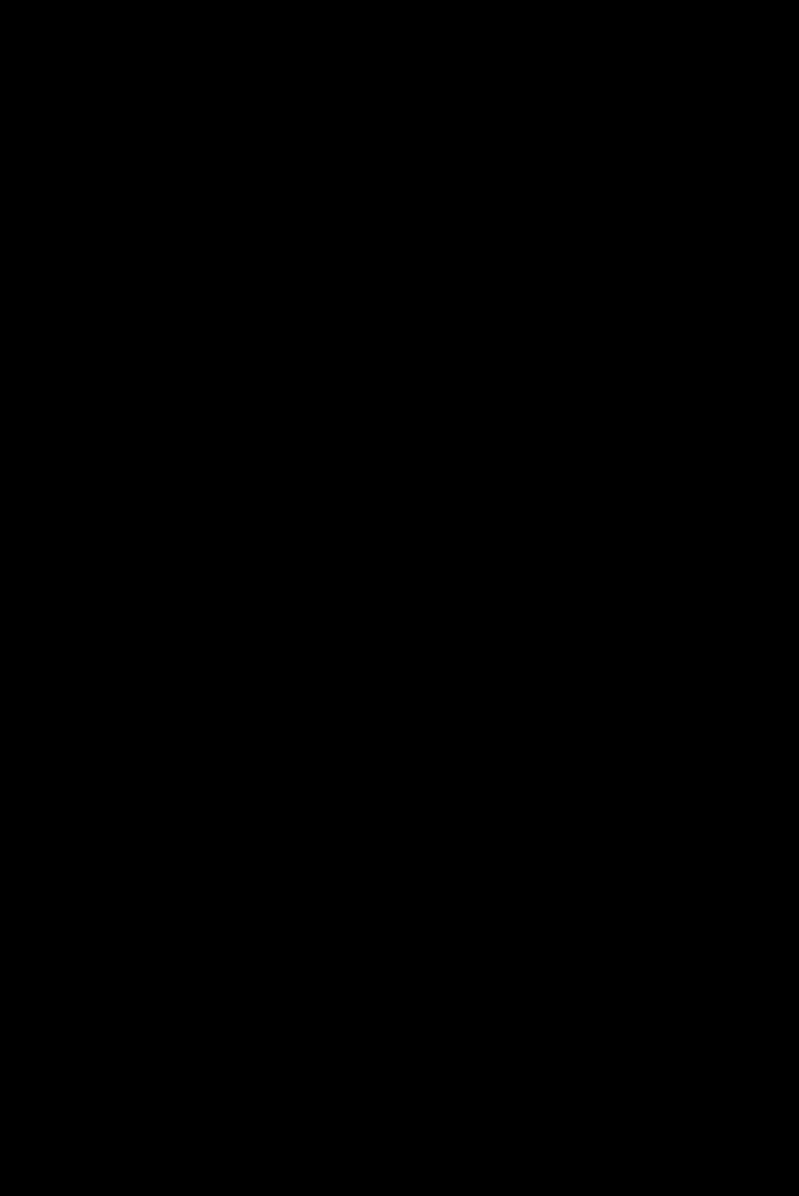
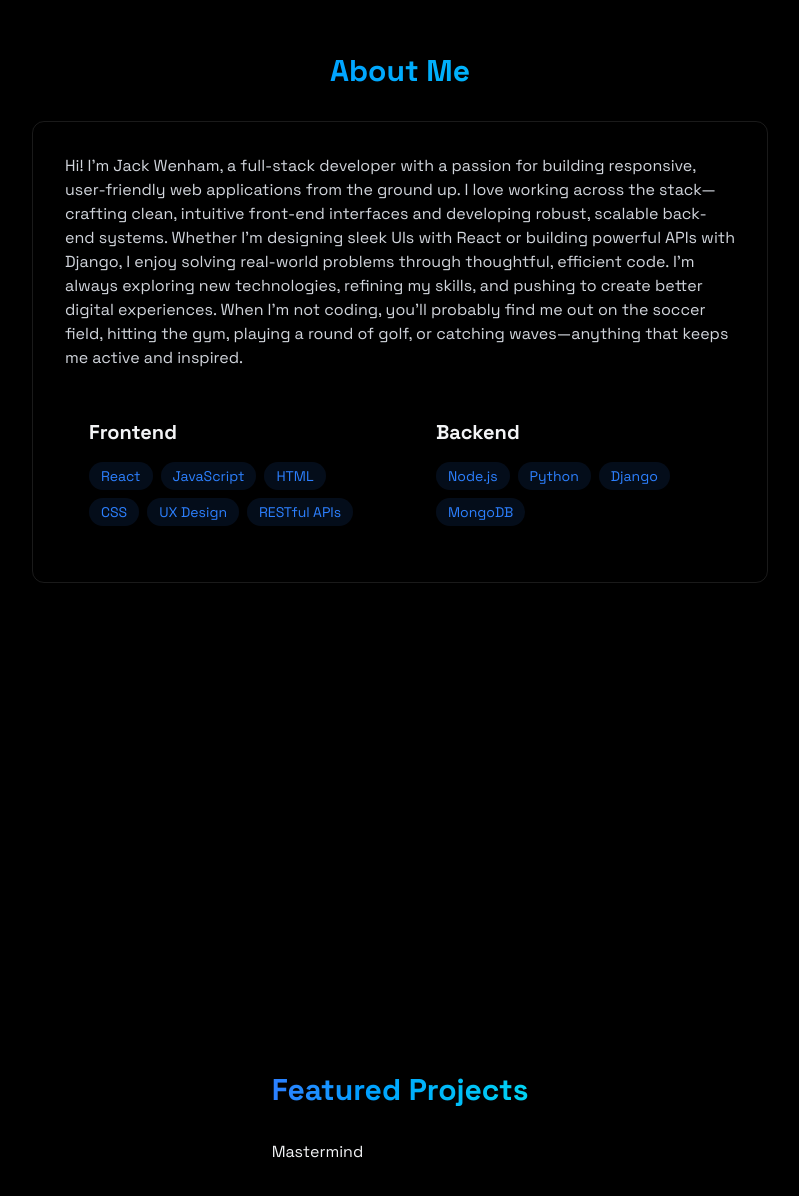
Before and after one commit to JWenham22/portfolio, a React (Vite) app: page / in a window 1280 px wide. Shown: the part 882-2078 px from the top of the page, without its empty margins (240-1039 px from the left). Before the commit the page ends 800 px from the top, so only its background shows below. Built offline with nearby package versions, Linux system fonts and the light colour scheme.

Commit message:
finishing up the nav

```diff
--- a/src/App.jsx
+++ b/src/App.jsx
@@ -4,6 +4,8 @@
 import { Navbar } from './components/Navbar.jsx'
 import { MobileMenu } from './components/MobileMenu.jsx'
 import { Home } from './components/sections/Home.jsx'
+import { About } from './components/sections/About.jsx'
+import { Projects } from './components/sections/Projects.jsx'
 import "./index.css"
 
 function App() {
@@ -16,6 +18,8 @@
         <Navbar menuOpen={menuOpen} setMenuOpen={setMenuOpen}/>
         <MobileMenu menuOpen={menuOpen} setMenuOpen={setMenuOpen}/>
         <Home />
+        <About />
+        <Projects />
       </div>
     </>
   )
--- a/src/components/sections/About.jsx
+++ b/src/components/sections/About.jsx
@@ -0,0 +1,62 @@
+export const About = () => {
+
+    const frontendSkills = ["React", "JavaScript", "HTML", "CSS", "UX Design", "RESTful APIs"]
+    const backendSkills = ["Node.js", "Python", "Django", "MongoDB"]
+
+    return <section id="about" className="min-h-screen flex items-center justify-center py-20"
+    >
+        <div className="max-w-3xl mx-auto px-4">
+            <h2 className="text-3xl font-bold mb-8 bg-gradient-to-r from-blue-500 to-cyan-400 bg-clip-text text-transparent text-center">
+                 About Me
+            </h2>
+
+            <div className="rounded-xl p-8 border-white/10 border hover:-translate-y-1 transition-all">
+                <p className="text-gray-300 mb-6">
+                Hi! I'm Jack Wenham, a full-stack developer with a passion for building responsive,
+                user-friendly web applications from the ground up. I love working across the
+                stack—crafting clean, intuitive front-end interfaces and developing robust, scalable
+                back-end systems. Whether I'm designing sleek UIs with React or building powerful
+                APIs with Django, I enjoy solving real-world problems through thoughtful,
+                efficient code. I'm always exploring new technologies, refining my skills,
+                and pushing to create better digital experiences. When I'm not coding, you'll
+                probably find me out on the soccer field, hitting the gym, playing a round of golf,
+                or catching waves—anything that keeps me active and inspired.
+                </p>
+
+                <div className="grid grid-cols-1 md:grid-cols-2 gap-6">
+                    <div className="rounded-xl p-6 hover:-translate-y-1 transition-all">
+                        <h3 className="text-xl font-bold mb-4"> Frontend</h3>
+                        <div className="flex flex-wrap gap-2">
+                            {frontendSkills.map((tech, key) => (
+                                <span
+                                key={key}
+                                className="bg-blue-500/10 text-blue-500 py-1 px-3 rounded-full text-sm hover:bg-blue-500/20
+                                                hover:shadow-[0_2px_8px_rgba(59, 130, 2246, 0.2)] transition
+                                "
+                                >
+                                    {tech}
+                                </span>
+                            ))}
+                        </div>
+                    </div>
+
+                    <div className="rounded-xl p-6 hover:-translate-y-1 transition-all">
+                        <h3 className="text-xl font-bold mb-4"> Backend</h3>
+                        <div className="flex flex-wrap gap-2">
+                            {backendSkills.map((tech, key) => (
+                                <span
+                                key={key}
+                                className="bg-blue-500/10 text-blue-500 py-1 px-3 rounded-full text-sm hover:bg-blue-500/20
+                                                hover:shadow-[0_2px_8px_rgba(59, 130, 2246, 0.2)] transition
+                                "
+                                >
+                                    {tech}
+                                </span>
+                            ))}
+                        </div>
+                    </div>
+                </div>
+            </div>
+        </div>
+    </section>
+};
--- a/src/components/sections/Home.jsx
+++ b/src/components/sections/Home.jsx
@@ -4,7 +4,7 @@
     return <section id="home" className="min-h-screen flex items-center justify-center relative"
     >
         <div className="text-center z-10 px-4">
-            <h1 className="text-5xl md:text-7xl font-bold mb-6 bg-gradient-to-r from-blue-500 to-purple-600 bg-clip-text text-transparent leading-right">
+            <h1 className="text-5xl md:text-7xl font-bold mb-6 bg-gradient-to-r from-blue-500 to-cyan-400 bg-clip-text text-transparent leading-right">
                 Hi, I'm Jack Wenham
             </h1>
 
--- a/src/components/sections/Projects.jsx
+++ b/src/components/sections/Projects.jsx
@@ -0,0 +1,15 @@
+export const Projects = () => {
+    return <section id="projects" className="min-h-screen flex items-center justify-center py-20"
+    >
+        <div className="max-w-5xl mx-auto px-4">
+        <h2 className="text-3xl font-bold mb-8 bg-gradient-to-r from-blue-500 to-cyan-400 bg-clip-text text-transparent text-center">
+            Featured Projects
+        </h2>
+        <div className="grid grid-cols-1 md:grid-cols-2 gap-6">
+            <div>
+                <h3>Mastermind</h3>
+            </div>
+        </div>
+        </div>
+    </section>
+}
```
